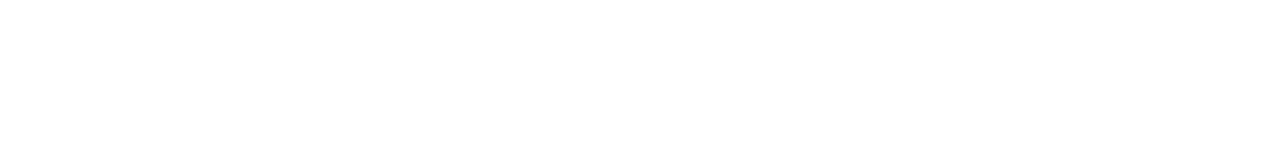
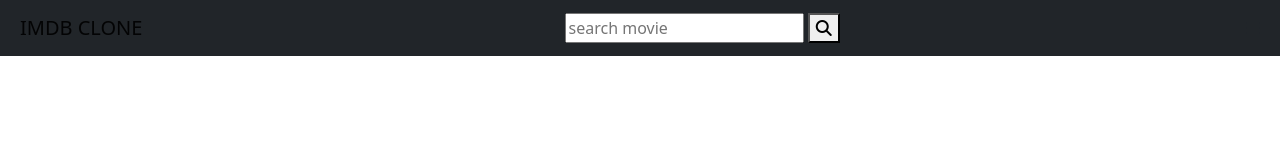
Before and after one commit to Indrajeet790/imdb-clone-cn, a plain HTML site: page index.html in a window 1280 px wide. Drawn offline with nearby package versions, Linux system fonts and the light colour scheme.

Commit message:
navbar -section, search-bar,search-btn

```diff
--- a/index.html
+++ b/index.html
@@ -22,5 +22,33 @@
       crossorigin="anonymous"
     ></script>
   </head>
-  <body></body>
+  <body>
+    <!-- Navbar section -->
+    <nav class="navbar bg-dark px-2 sticky-to">
+      <div class="container-fluid justify-content-start">
+        <a href="index.html" class="navbar-brand">
+          <span class="pt-4 site-name"> IMDB CLONE </span>
+        </a>
+
+        <!-- Search-Bar -->
+        <div id="search-bar" class="mx-auto">
+          <form action="" autocomplete="off">
+            <input
+              type="search"
+              placeholder="search movie"
+              id="search"
+              autocomplete="off"
+            />
+
+            <!-- search-btn -->
+            <button id="search-btn">
+              <i class="fa-solid fa-magnifying-glass"></i>
+            </button>
+          </form>
+        </div>
+
+        <div id="show-favorites"><i class="fa-solid fa-bars"></i></div>
+      </div>
+    </nav>
+  </body>
 </html>
```
